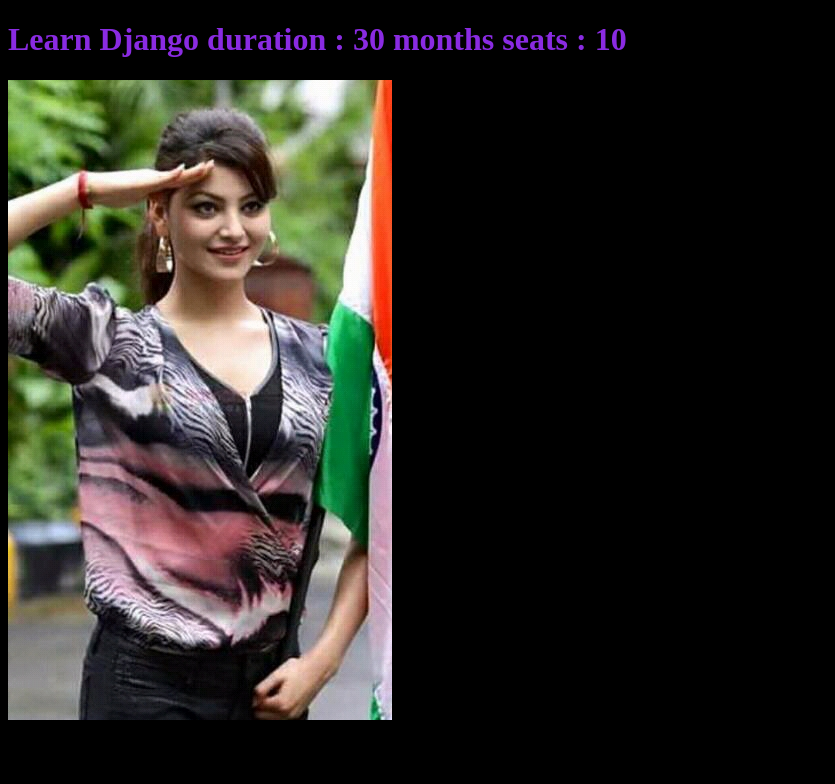
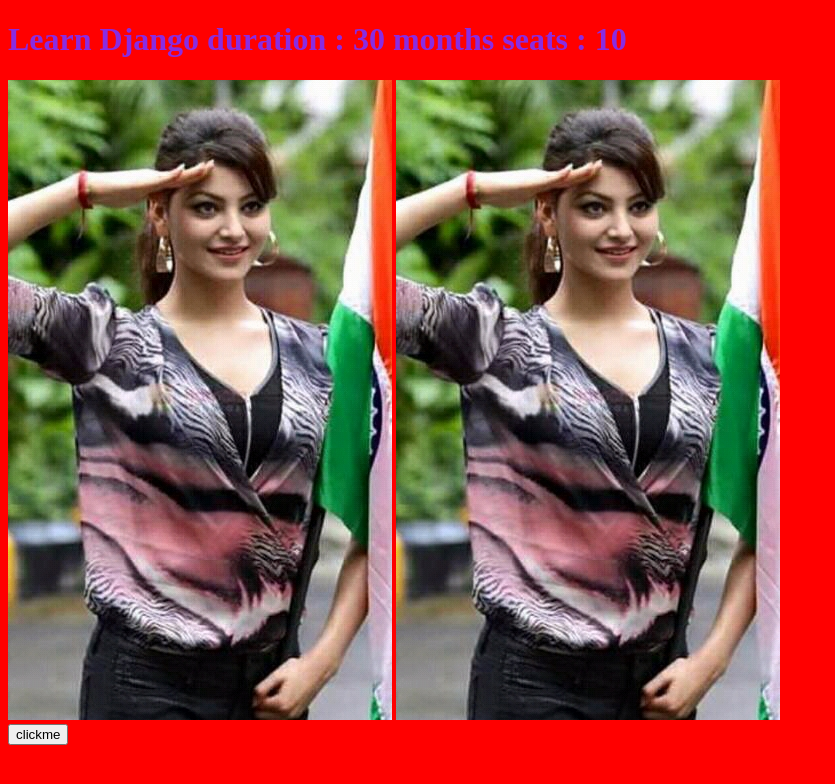
Before and after one commit to saumyashikha/django_learning, a Django app: page /cor/learndj/ in a window 1280 px wide. Shown: the top 784 px of the page, without its empty margins (0-835 px from the left). Run offline with Django 3.2, Linux system fonts and the light colour scheme.

Commit message:
static files in application complete

```diff
--- /dev/null
+++ b/gs1/course/static/course/css/style.css
@@ -0,0 +1,6 @@
+body{
+    background-color: red;
+}
+h1{
+    color: blueviolet;
+}
--- /dev/null
+++ b/gs1/course/static/course/js/all.js
@@ -0,0 +1,3 @@
+function disp(){
+    alert("I am js course");
+}
--- a/gs1/course/templates/courses/courses.html
+++ b/gs1/course/templates/courses/courses.html
@@ -6,11 +6,19 @@
     <meta http-equiv="X-UA-Compatible" content="IE=edge">
     <meta name="viewport" content="width=device-width, initial-scale=1.0">
     <link rel="stylesheet" href="{% static 'css/style.css' %}">
+    <link rel="stylesheet" href="{% static 'course/css/style.css' %}">
+
+
     <title>python</title>
 </head>
 <body>
     <h1>Learn {{nm}} duration : {{du}} seats : {{s}}</h1>
+    <img src="{% static 'course/images/ur.jpg' %}" alt="its me">
     <img src="{% static 'images/ur.jpg' %}" alt="its me">
-    <!-- <img src="{% static prefix %}images/27898.jpg" alt="its"> -->
+    <form action="">
+        <input type="button" value="clickme" onclick="disp()">
+    </form>
+    <script src="{% static 'course/js/all.js' %}"></script>
+    <script src="{% static 'js/all.js' %}"></script>
 </body>
 </html>
--- /dev/null
+++ b/gs1/fees/static/fees/css/style.css
@@ -0,0 +1,6 @@
+body{
+    background-color: blue;
+}
+h1{
+    color: blueviolet;
+}
--- /dev/null
+++ b/gs1/fees/static/fees/js/all.js
@@ -0,0 +1,3 @@
+function disp(){
+    alert("I am js fee");
+}
--- a/gs1/fees/templates/fees/fees.html
+++ b/gs1/fees/templates/fees/fees.html
@@ -5,7 +5,9 @@
     <meta charset="UTF-8">
     <meta http-equiv="X-UA-Compatible" content="IE=edge">
     <meta name="viewport" content="width=device-width, initial-scale=1.0">
+    <link rel="stylesheet" href="{% static 'fees/css/style.css' %}">
     <link rel="stylesheet" href="{% static 'css/style.css' %}">
+
     <title>Fees python</title>
 </head>
 <body>
--- /dev/null
+++ b/gs1/static/js/all.js
@@ -0,0 +1,3 @@
+function disp(){
+    alert("I am js");
+}
```
Also changed, not shown: gs1/course/static/course/images/ur.jpg (added), gs1/fees/static/fees/images/ur.jpg (added).
